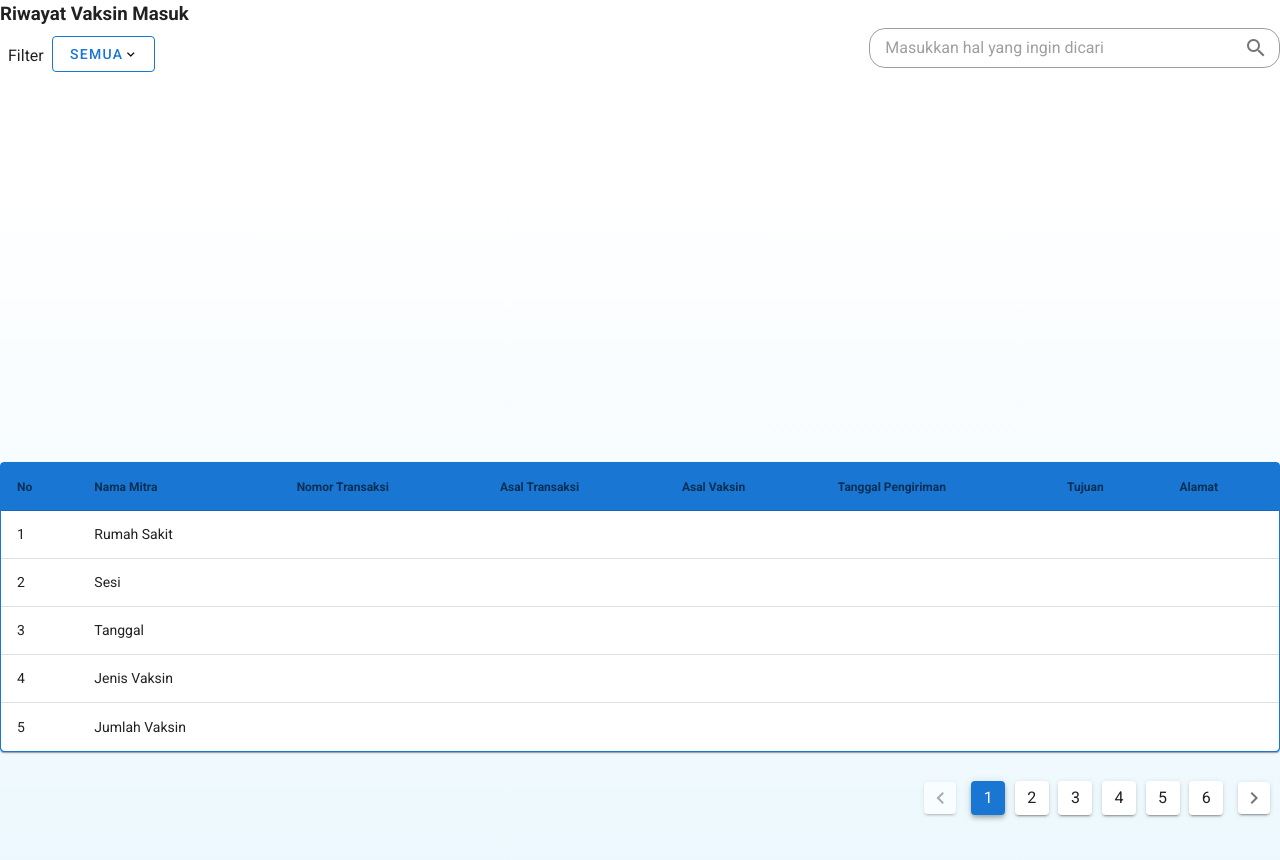
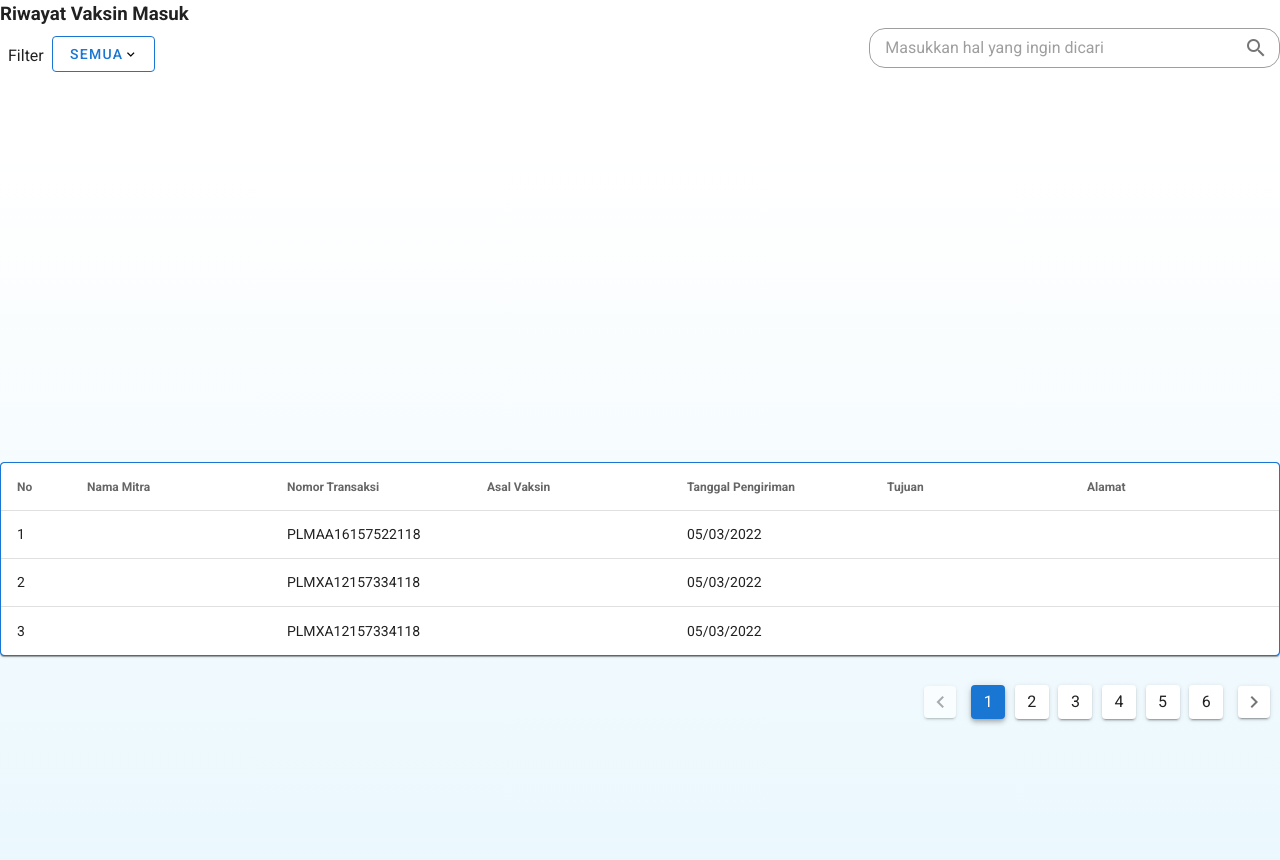
Before and after one commit to VaccineCaps/Front-End, a Vue app: page /masuk-aja in a window 1280 px wide. Shown: the top 860 px of the page. Built offline with nearby package versions, Linux system fonts and the light colour scheme.

Commit message:
Memperbaiki halaman data dan vaksin masuk

```diff
--- a/src/views/Masuk.vue
+++ b/src/views/Masuk.vue
@@ -22,36 +22,30 @@
         </v-text-field>
       </v-col>
     </v-row>
+
     <v-card width="auto" outlined color="primary" elevation="1">
-      <v-simple-table :search="search">
-        <template v-slot:default>
-          <thead class="primary">
-            <tr>
-              <th class="text-left">No</th>
-              <th class="text-left">Nama Mitra</th>
-              <th class="text-left">Nomor Transaksi</th>
-              <th class="text-left">Asal Transaksi</th>
-              <th class="text-left">Asal Vaksin</th>
-              <th class="text-left">Tanggal Pengiriman</th>
-              <th class="text-left">Tujuan</th>
-              <th class="text-left">Alamat</th>
-            </tr>
-          </thead>
-          <tbody>
-            <tr v-for="item in desserts" :key="item.name">
-              <td>{{ item.no }}</td>
-              <td>{{ item.nama }}</td>
-              <td>{{ item.keterangan }}</td>
-              <td>{{ item.keterangan }}</td>
-              <td>{{ item.keterangan }}</td>
-              <td>{{ item.keterangan }}</td>
-              <td>{{ item.keterangan }}</td>
-              <td>{{ item.keterangan }}</td>
-            </tr>
-          </tbody>
+      <v-data-table
+        :headers="headers"
+        :items="desserts"
+        :search="search"
+        :page.sync="page"
+        :items-per-page="itemsPerPage"
+        hide-default-footer
+        @page-count="pageCount = $event"
+      >
+        <template v-slot:[`item.Sp`]="{ item }">
+          <v-btn
+            class="error"
+            v-bind:class="{ primary: isActive }"
+            @click="(e) => changeColor(e)"
+          >
+            {{ item.Sp }}
+          </v-btn>
         </template>
-      </v-simple-table>
+      </v-data-table>
     </v-card>
+
+
     <br />
     <template>
       <v-row class="justify-end">
@@ -67,32 +61,108 @@
 
 <script>
 export default {
-  name: "MasukComponents",
+  name: "KeluarComponents",
+  methods: {
+    changeColor: function (e) {
+      let target = e.target;
+      if (target.classList.contains("primary")) {
+        target.classList.remove("primary");
+        target.classList.add("error");
+        target.firstChild.innerText = "BELUM";
+        /*
+        https://www.topcoder.com/thrive/articles/fetch-api-javascript-how-to-make-get-and-post-requests
+
+        fetch('http://tujuan.backend', {
+          method:'post,
+          body: JSON.stringify({
+            id:??
+            status:??
+          })
+        })
+        .catch(error => console.error('Error:', error))
+        */
+      } else {
+        target.classList.add("primary");
+        target.classList.remove("error");
+        target.firstChild.innerText = "SUDAH";
+      }
+    },
+    myFilter: function () {
+      this.isActive = !this.isActive;
+    },
+  },
+
   data() {
     return {
+      pageCount: 0,
+      itemsPerPage: 3,
+      isActive: false,
       page: 1,
       search: "",
+      headers: [
+        {
+          text: "No",
+          value: "no",
+          width: 70,
+        },
+        { text: "Nama Mitra", value: "Nm", width: 200 },
+        { text: "Nomor Transaksi", value: "Nt", width: 200 },
+        { text: "Asal Vaksin", value: "Av", width: 200 },
+        { text: "Tanggal Pengiriman", value: "Tp", width: 200 },
+        { text: "Tujuan", value: "tujuan", width: 200 },
+        { text: "Alamat", value: "alamat", width: 200 },
+        { text: "E-mail", value: "email", width: 200 },
+        { text: "Jenis Vaksin", value: "jv", width: 200 },
+        { text: "Jumlah", value: "jumlah", width: 200 },
+        { text: "Status Penerimaan", value: "Sp", width: 200 },
+      ],
+
       desserts: [
         {
-          nama: "Rumah Sakit",
           no: 1,
+          namaRS: "RS. Bakti Timah",
+          Nt: "PLMAA16157522118",
+          Ad: "Kalbe",
+          Tp: "05/03/2022",
+          email: "Kalbe@gmail.com",
+          jenis: "Sinovak",
+          jumlah: "1000",
+          Sp: "belum",
         },
 
         {
-          nama: "Sesi",
           no: 2,
+          namaRS: "RS. Umum",
+          Nt: "PLMXA12157334118",
+          Ad: "Kalbe",
+          Tp: "05/03/2022",
+          email: "Kalbe@gmail.com",
+          jenis: "Sinovak",
+          jumlah: "1000",
+          Sp: "belum",
         },
         {
-          nama: "Tanggal",
           no: 3,
+          namaRS: "RS. Ir. Soekarno",
+          Nt: "PLMXA12157334118",
+          Ad: "Kalbe",
+          Tp: "05/03/2022",
+          email: "Kalbe@gmail.com",
+          jenis: "Sinovak",
+          jumlah: "1000",
+          Sp: "belum",
         },
         {
-          nama: "Jenis Vaksin",
-          no: 4,
+          namaRS: "RS. ke 5",
+          no: 5,
         },
         {
-          nama: "Jumlah Vaksin",
-          no: 5,
+          namaRS: "RS. ke 6",
+          no: 6,
+        },
+        {
+          namaRS: "RS. Ir. ke 7",
+          no: 7,
         },
       ],
     };
--- a/src/views/data.vue
+++ b/src/views/data.vue
@@ -30,8 +30,37 @@
         @page-count="pageCount = $event"
       >
         <template v-slot:[`item.vaksin`]="{ item }">
-          <v-btn :color="getColor(item.vaksin)" fab small dark>
-            {{ item.vaksin }}
+          <v-btn
+            fab
+            x-small
+            class="error mx-1"
+            v-bind:class="{ primary: isActive }"
+            @click="(e) => changeColor(e)"
+          >
+            1
+            {{ item.Sp }}
+          </v-btn>
+
+          <v-btn
+            fab
+            x-small
+            class="error mx-1"
+            v-bind:class="{ primary: isActive }"
+            @click="(e) => changeColor(e)"
+          >
+            2
+            {{ item.Sp }}
+          </v-btn>
+
+          <v-btn
+            fab
+            x-small
+            class="error mx-1"
+            v-bind:class="{ primary: isActive }"
+            @click="(e) => changeColor(e)"
+          >
+            3
+            {{ item.Sp }}
           </v-btn>
         </template>
       </v-data-table>
@@ -54,10 +83,30 @@
 export default {
   name: "KeluarComponents",
   methods: {
-    getColor(vaksin) {
-      if (vaksin > 1) return "red";
-      else if (vaksin > 2) return "orange";
-      else return "green";
+    changeColor: function (e) {
+      let target = e.target;
+      if (target.classList.contains("success")) {
+        target.classList.remove("success");
+        target.classList.add("error");
+        /*
+        https://www.topcoder.com/thrive/articles/fetch-api-javascript-how-to-make-get-and-post-requests
+
+        fetch('http://tujuan.backend', {
+          method:'post,
+          body: JSON.stringify({
+            id:??
+            status:??
+          })
+        })
+        .catch(error => console.error('Error:', error))
+        */
+      } else {
+        target.classList.add("success");
+        target.classList.remove("error");
+      }
+    },
+    myFilter: function () {
+      this.isActive = !this.isActive;
     },
   },
   data() {
@@ -74,7 +123,7 @@ export default {
         { text: "Alamat Domisili", value: "alamat", width: 200 },
         { text: "No Hp", value: "hp" },
         { text: "Email", value: "email" },
-        { text: "Vaksin ke", value: "vaksin", width: 150 },
+        { text: "Vaksin ke", value: "vaksin", width: 200 },
         { text: "Jenis Vaksin", value: "jenis", width: 150 },
         { text: "Sesi Vaksin", value: "sesi", width: 150 },
         { text: "Tanggal Vaksin", value: "tanggal", width: 150 },
```
